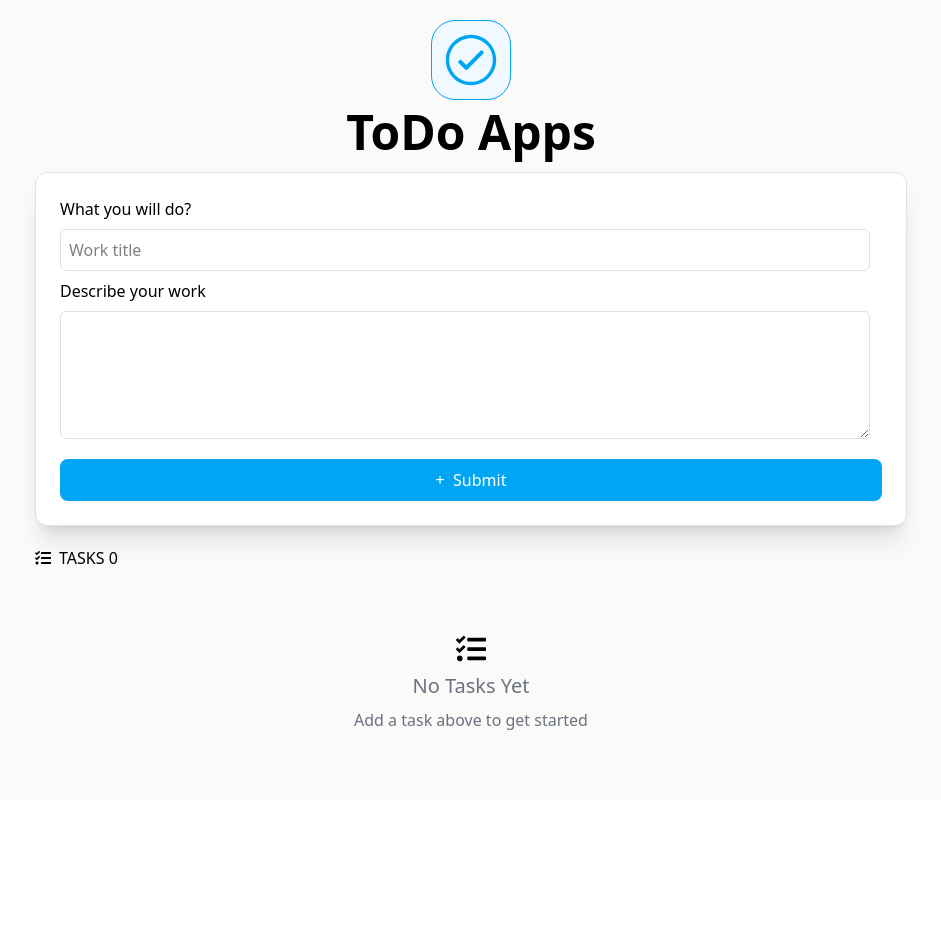
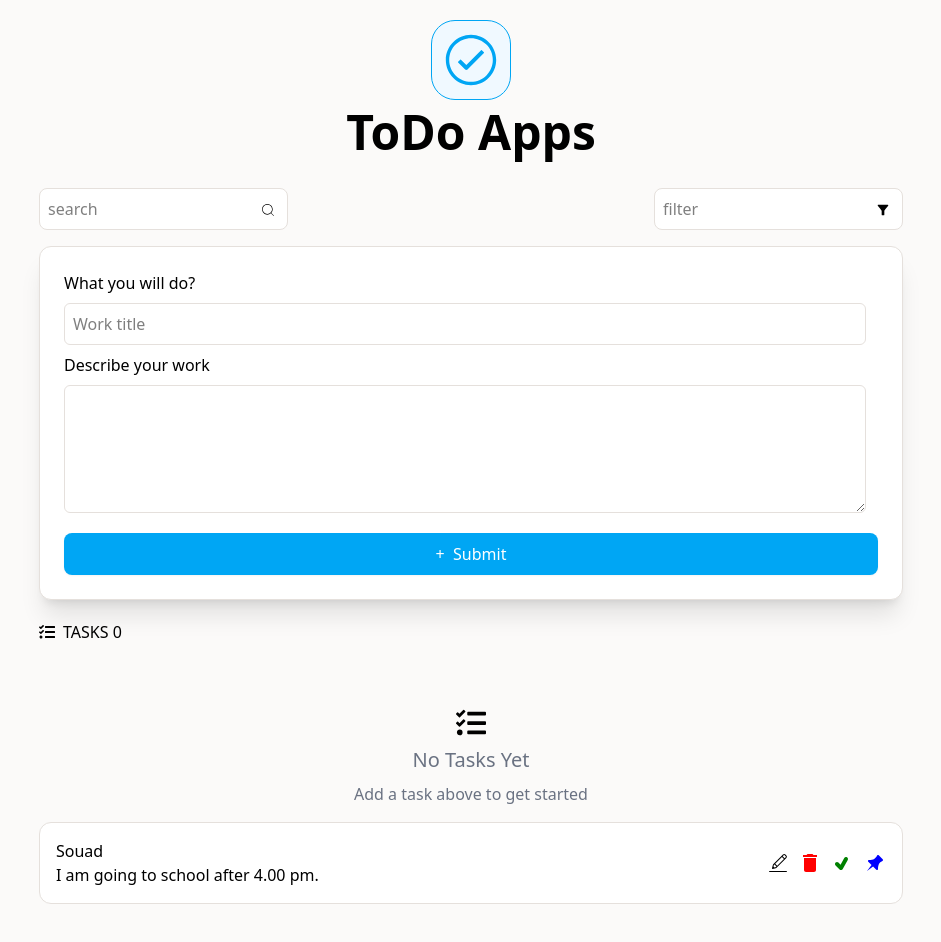
Before and after one commit to Souad5/todo-Apps, a React (Vite) app: page / in a window 1280 px wide. Shown: the top 942 px of the page, without its empty margins (169-1110 px from the left). Before the commit the page ends 800 px from the top, so only its background shows below. Built offline with nearby package versions, Linux system fonts and the light colour scheme.

Commit message:
layout design finish

```diff
--- a/index.html
+++ b/index.html
@@ -4,7 +4,7 @@
     <meta charset="UTF-8" />
     <link rel="icon" type="image/svg+xml" href="/vite.svg" />
     <meta name="viewport" content="width=device-width, initial-scale=1.0" />
-    <title>-todo-app-</title>
+    <title>Todo-app</title>
   </head>
   <body>
     <div id="root"></div>
--- a/src/App.tsx
+++ b/src/App.tsx
@@ -1,9 +1,12 @@
 import Home from "./components/Form";
+import Tasks from "./components/Tasks";
+const firstName = "Souad";
 
 function App() {
   return (
     <section className="bg-[#fbfaf9]">
       <Home />
+      <Tasks name={firstName} />
     </section>
   );
 }
--- a/src/components/Form.tsx
+++ b/src/components/Form.tsx
@@ -1,17 +1,19 @@
 import type { FormEvent } from "react";
-import Tasks from "./Tasks";
 import { IoIosCheckmarkCircleOutline } from "react-icons/io";
+import { CiSearch } from "react-icons/ci";
+import { MdFilterAlt } from "react-icons/md";
 
 const Home = () => {
-  const handleSubmit = (e: FormEvent<HTMLFormElement>): void => {
+  const handleSubmit = (e: FormEvent<HTMLFormElement>) => {
     e.preventDefault();
     const form = e.currentTarget;
     const name = (form.elements.namedItem("name") as HTMLInputElement).value;
     const email = (form.elements.namedItem("des") as HTMLInputElement).value;
     console.log(name, email);
   };
+
   return (
-    <section className="max-w-4xl mx-auto h-screen pt-5 px-3">
+    <section className="max-w-4xl mx-auto pt-5 px-4">
       <div className="flex flex-col items-center">
         <IoIosCheckmarkCircleOutline
           className="border w-20 h-20 p-2 bg-sky-50 rounded-3xl mb-2"
@@ -20,6 +22,26 @@ const Home = () => {
         <h1 className="text-5xl font-bold mb-4">
           To<span className="text-sky">Do</span> Apps
         </h1>
+      </div>
+
+      <div className="flex flex-col md:flex-row justify-between my-4">
+        <form className="relative">
+          <input
+            type="text"
+            className="border border-[#e5e0dc] rounded-lg bg-white p-2 focus:outline-sky-400 w-full"
+            placeholder="search"
+          />
+          <CiSearch className="absolute top-4/12 right-3" />
+        </form>
+
+        <form className="relative">
+          <input
+            type="text"
+            className="border border-[#e5e0dc] bg-white p-2 rounded-lg focus:outline-sky-400 w-full"
+            placeholder="filter"
+          />
+          <MdFilterAlt  className="absolute top-4/12 right-3"/>
+        </form>
       </div>
 
       <form
@@ -58,8 +80,6 @@ const Home = () => {
           />
         </div>
       </form>
-
-      <Tasks />
     </section>
   );
 };
--- a/src/components/Tasks.tsx
+++ b/src/components/Tasks.tsx
@@ -1,14 +1,14 @@
 import { useState } from "react";
+import { CiEdit } from "react-icons/ci";
 import { FaTasks } from "react-icons/fa";
+import { MdDelete } from "react-icons/md";
+import { TiPin, TiTick } from "react-icons/ti";
 
-const Tasks = () => {
+const Tasks = (props: { name: string }) => {
   const [allTask, setAllTask] = useState(0);
-  console.log(setAllTask)
   return (
-    <section className="mt-5">
-
-        {/* tasks count */}
-
+    <section className="mt-5 max-w-4xl mx-auto px-4 h-screen">
+      {/* tasks count */}
       <div className="flex justify-baseline items-center gap-2">
         <FaTasks /> <h1>TASKS {allTask}</h1>
       </div>
@@ -18,6 +18,22 @@ const Tasks = () => {
         <h1 className="text-xl text-gray-500">No Tasks Yet</h1>
         <p className="text-gray-500">Add a task above to get started</p>
       </div>
+
+      <div
+        className="bg-[#ffffff] border border-[#e5e0dc] rounded-xl p-4 mt-4 flex justify-between items-center
+      "
+      >
+        <div>
+          <h1>{props.name}</h1>
+          <p>I am going to school after 4.00 pm.</p>
+        </div>
+        <div className="flex gap-2 text-2xl">
+          <CiEdit color="black" className="cursor-pointer" title="edit" />
+          <MdDelete color="red" className="cursor-pointer" title="delete" />
+          <TiTick color="green" className="cursor-pointer" title="OK" />
+          <TiPin color="blue" className="cursor-pointer" title="Pin" />
+        </div>
+      </div>
     </section>
   );
 };
```
Also changed, not shown: 1 other file (tests, documents, lock files or other folders).
